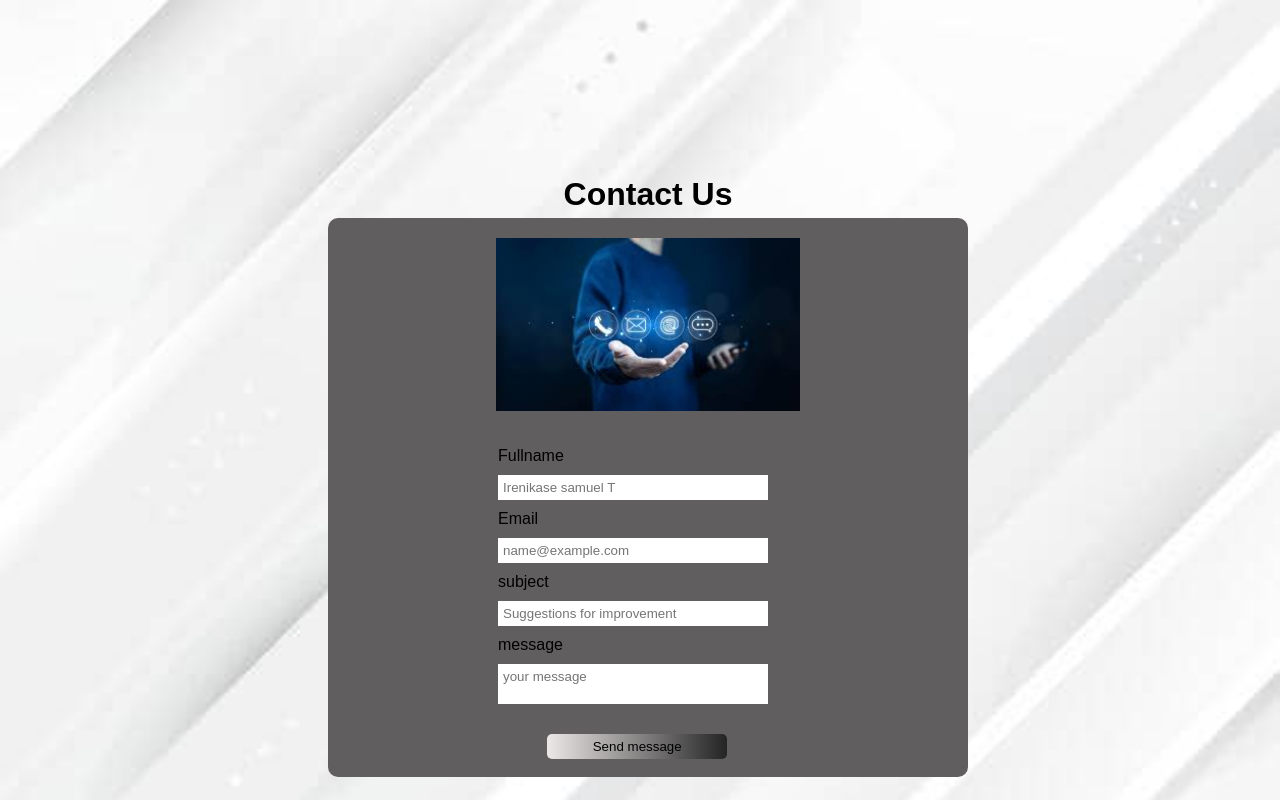
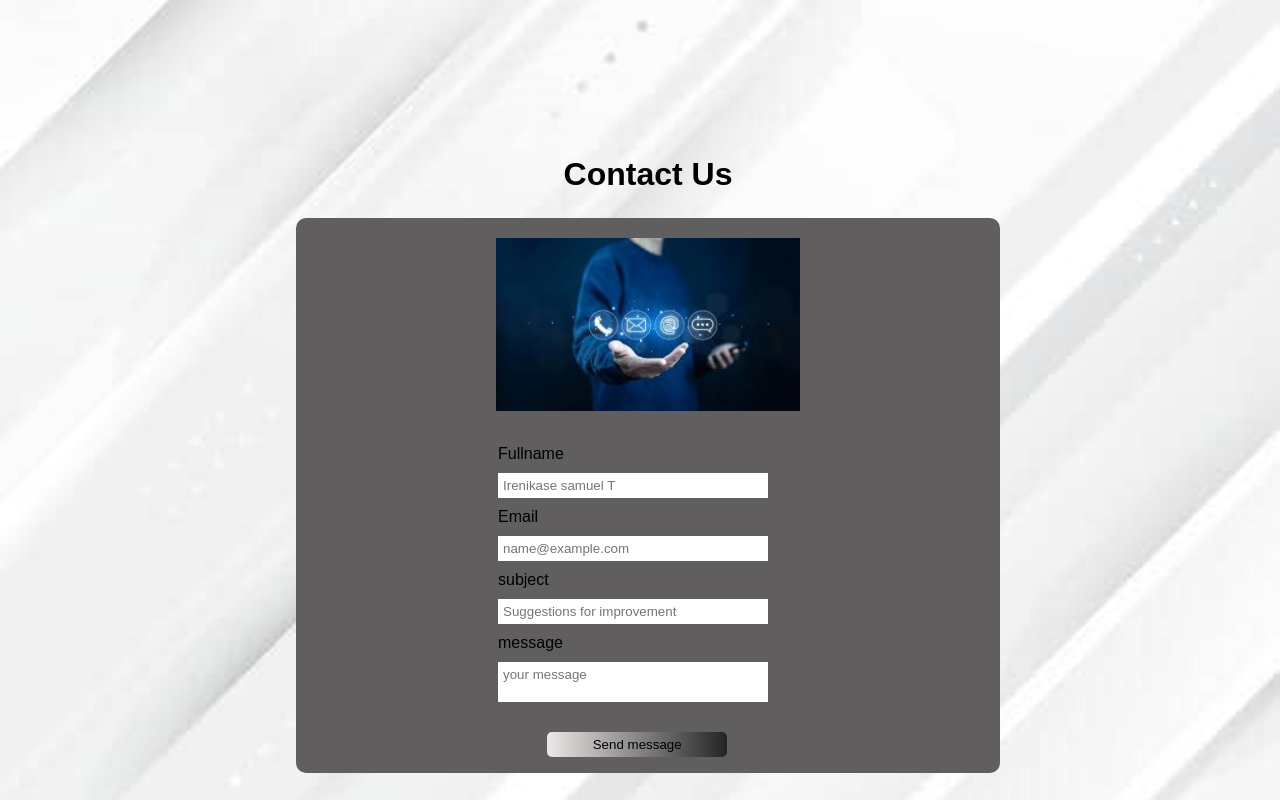
Before and after one commit to samuelire/stage_1, a plain HTML site: page contact_us.html in a window 1280 px wide. Drawn offline with Linux system fonts and the light colour scheme.

Commit message:
Update styles.css

```diff
--- a/css/styles.css
+++ b/css/styles.css
@@ -30,7 +30,7 @@ body{
 }
 .contact-h1{
   position: relative;
-  top : 155px;
+  top : 135px;
   text-align: center;
 }
 .contact-main{
@@ -92,7 +92,7 @@ label{
   margin-left: 30px;
  }
  @media  screen and ( max-width: 1400px) {
-  main{
+  .contact-main{
   height: 100%;
   display: flex ;
   flex-direction: column;
@@ -106,7 +106,7 @@ label{
 }
  }
  @media screen and (min-width: 650px) and (max-width: 1400px){
-  main{
+  .contact-main{
     min-width: 40vw;
     max-width: 55vw;
   }
@@ -116,7 +116,7 @@ body{
 
 }
 .about-me{
-  height: 100vh;
+
   display: flex;
   flex-direction: column;
   justify-content: center;
@@ -131,27 +131,21 @@ body{
 }
 .about-meb{
   background-image: url('../assets/about-us.png');
+  height: 100%;
 }
 .about-header{
   text-align: center;
   margin-bottom: 10px;
 }
 
-section {
-  margin-bottom: 2px;
 
-
-}
 hr{
   border: 2px solid rgb(204, 204, 204);
   margin-bottom: 10px;
 }
 /* connecting page */
 .main{
-  flex-direction: row;
-  justify-content: center;
-  align-content: center;
-  height: 100%;
+
 }
 .div{
   padding: 10px;
```
